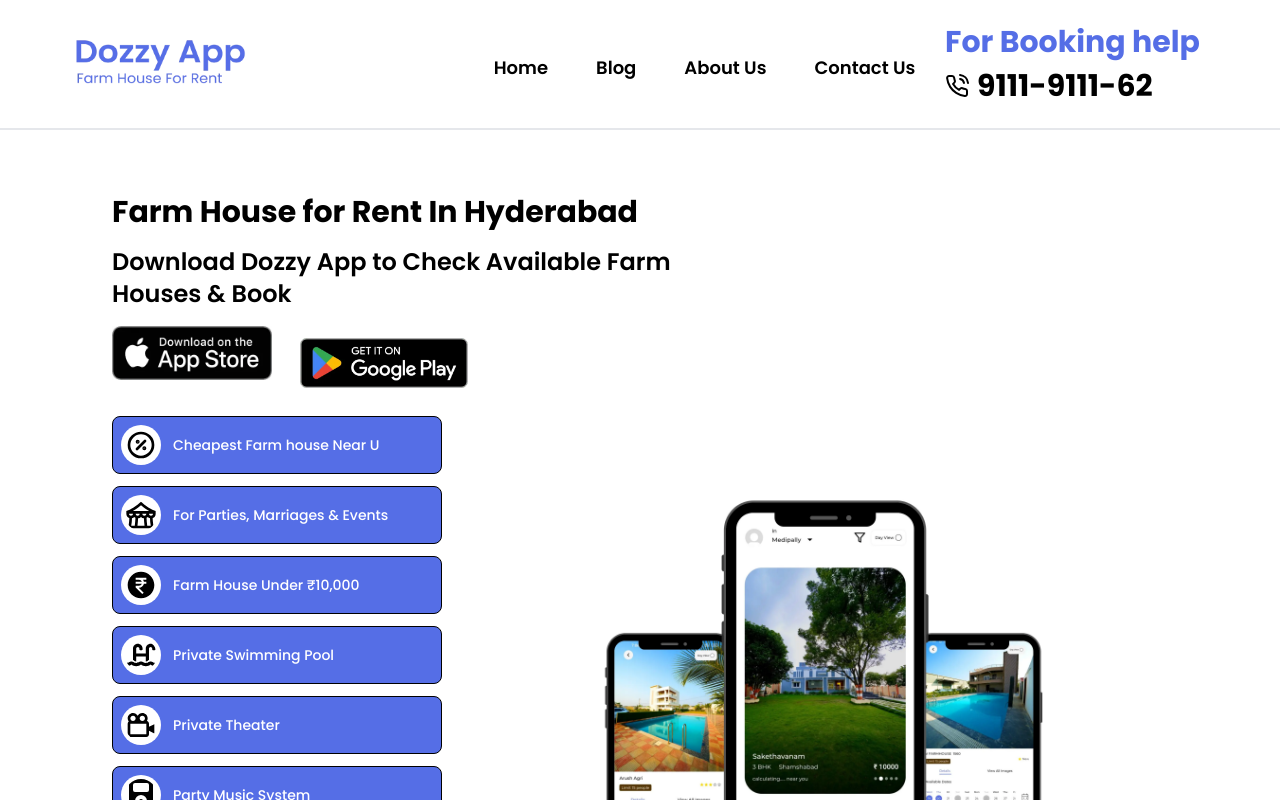
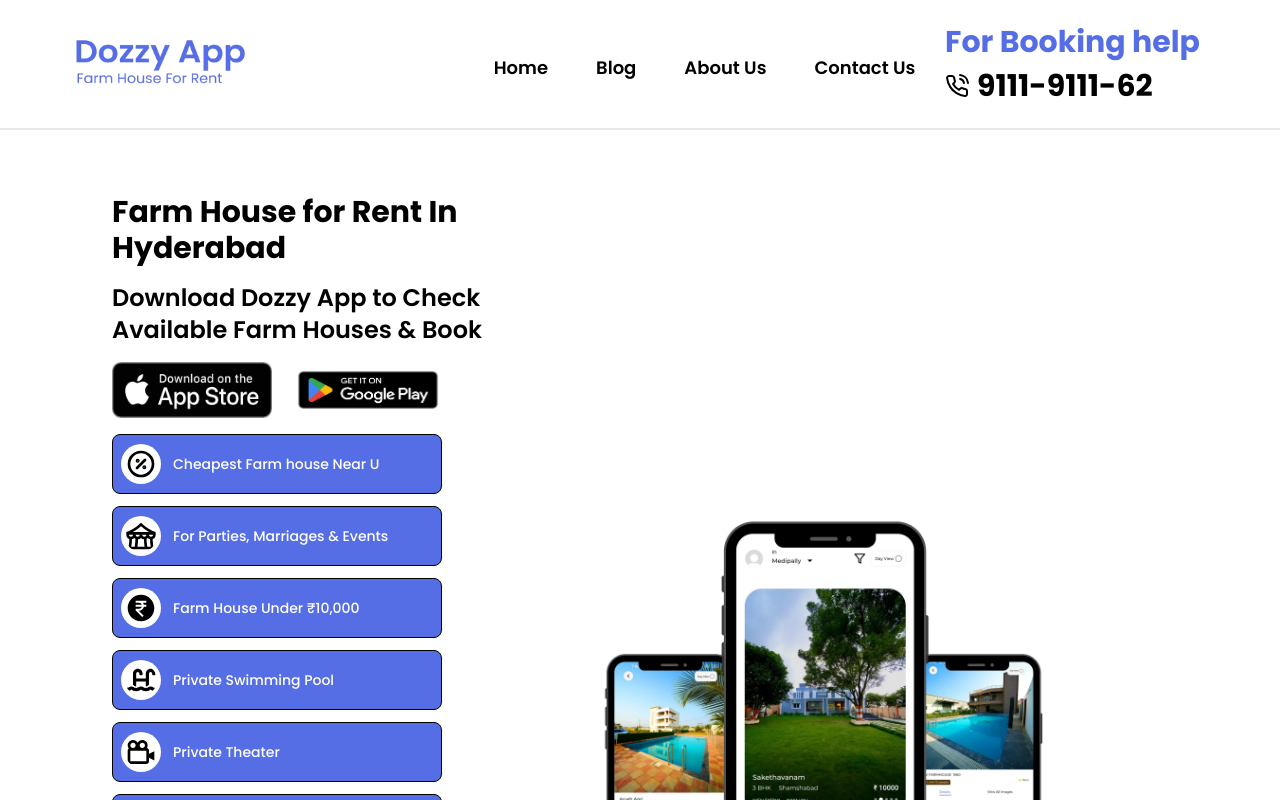
Before and after one commit to sonusatish34/dozzymobile, a Next.js app: page /components/HomeBanner.js/HomeBanner in a window 1280 px wide. Shown: the top 800 px of the page. Built offline with nearby package versions, Linux system fonts and the light colour scheme.

Commit message:
mih height and all other prop added for home banner

```diff
--- a/pages/components/HomeBanner.js/HomeBanner.js
+++ b/pages/components/HomeBanner.js/HomeBanner.js
@@ -128,7 +128,7 @@ import { FaHouseSignal } from "react-icons/fa6";
 import { GiSpookyHouse } from "react-icons/gi";
 
 const IconCard = ({ Icon, text }) => (
-  <div className="flex items-center gap-1 p-2 bg-[#556ee6] border border-black text-white rounded-lg transition-transform hover:scale-105 w-full max-w-[330px]">
+    <div className="flex items-center gap-1 p-2 bg-[#556ee6] border border-black text-white rounded-lg transition-transform lg:hover:scale-105 w-full max-w-[330px] min-h-[60px]">
         <Icon className="bg-white text-black rounded-full p-1 min-w-[40px]" size={40} />
         <p className="ml-2 text-sm">{text}</p>
     </div>
@@ -148,33 +148,39 @@ const ImageChange = memo(({ locname }) => {
                     sizes="(max-width: 768px) 300px, (max-width: 1200px) 350px, 450px"
                 />
                 <div className="text-black font-medium lg:pt-10 pt-4 text-center lg:text-left lg:pl-6">
-          <h1 className="text-2xl xl:text-3xl font-bold max-w-xl mx-auto lg:mx-0">
+                    <h1 className="xl:text-3xl lg:text-2xl text-xl text-center lg:text-left font-bold lg:w-2/3 min-h-[3rem]">
                         Farm House for Rent In Hyderabad
                     </h1>
-          <h3 className="pt-4 text-lg xl:text-2xl font-semibold max-w-xl mx-auto lg:mx-0">
+
+                    <h3 className="pt-4 xl:text-2xl lg:text-xl text-lg text-center lg:text-left font-semibold lg:w-2/3 min-h-[3rem]">
                         Download Dozzy App to Check Available Farm Houses & Book
                     </h3>
+
                     <div className="pt-4 flex flex-col items-center lg:items-start gap-4">
                         <div className="flex gap-4 flex-wrap justify-center lg:justify-start">
                             <Link href="https://apps.apple.com/in/app/dozzy-farmhouse-rental/id6670319530">
                                 <Image
+                                    height={56}
+                                    width={160}
+                                    alt="apple"
+                                    className="lg:w-40 lg:h-14 w-28 h-11 lg:hover:scale-105"
                                     src={apple}
-                  alt="Download on Apple"
-                  width={160}
-                  height={56}
-                  className="hover:scale-105 transition-transform"
-                  priority
+                                    loading="lazy"
+
                                 />
+
                             </Link>
                             <Link href="https://play.google.com/store/apps/details?id=com.dozzy_customer">
                                 <Image
+                                    height={56}
+                                    width={160}
+                                    alt="googlr"
+                                    className="lg:w-40 lg:h-14 w-28 h-11 lg:hover:scale-105"
                                     src={google}
-                  alt="Download on Google Play"
-                  width={192}
-                  height={64}
-                  className="hover:scale-105 transition-transform"
-                  priority
+                                    loading="lazy"
+
                                 />
+
                             </Link>
                         </div>
                         <div className="flex flex-wrap gap-3 justify-center lg:justify-start">
```
Lines whose indentation alone changed are shown as unchanged.
